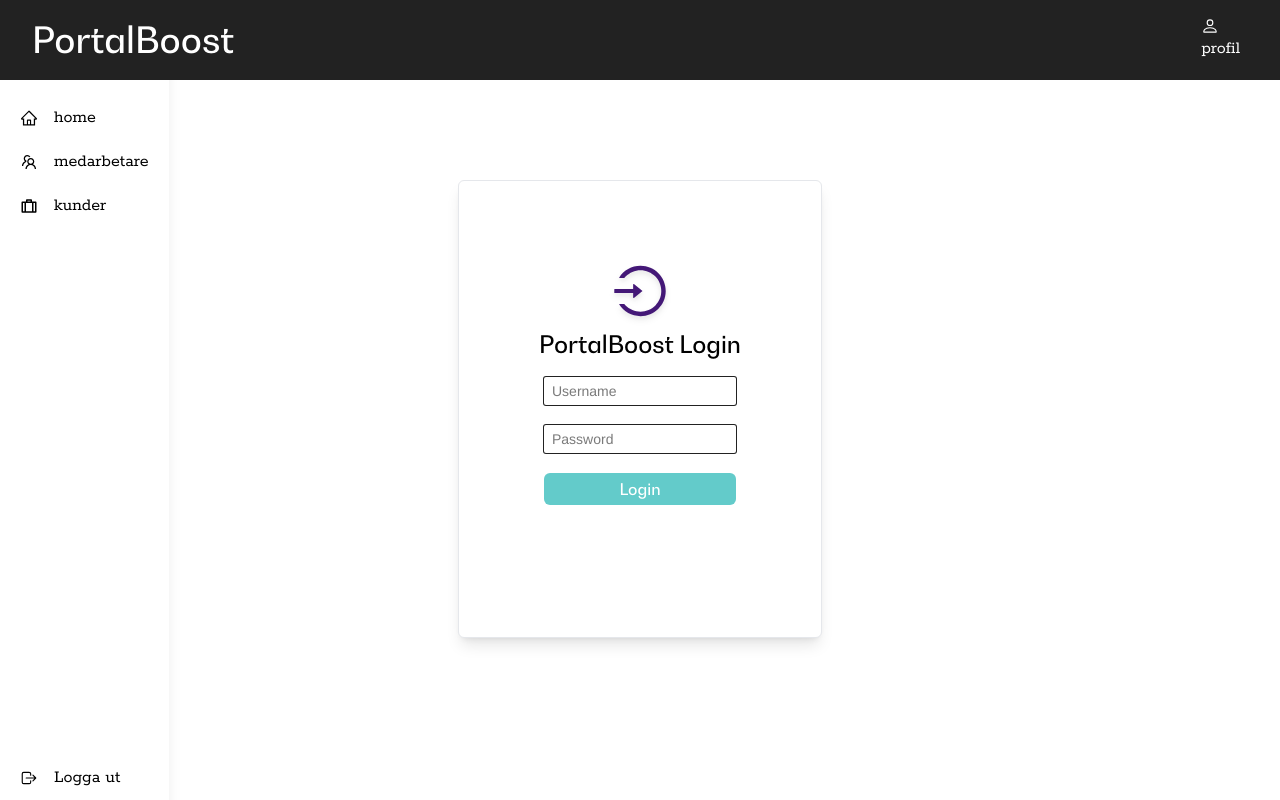
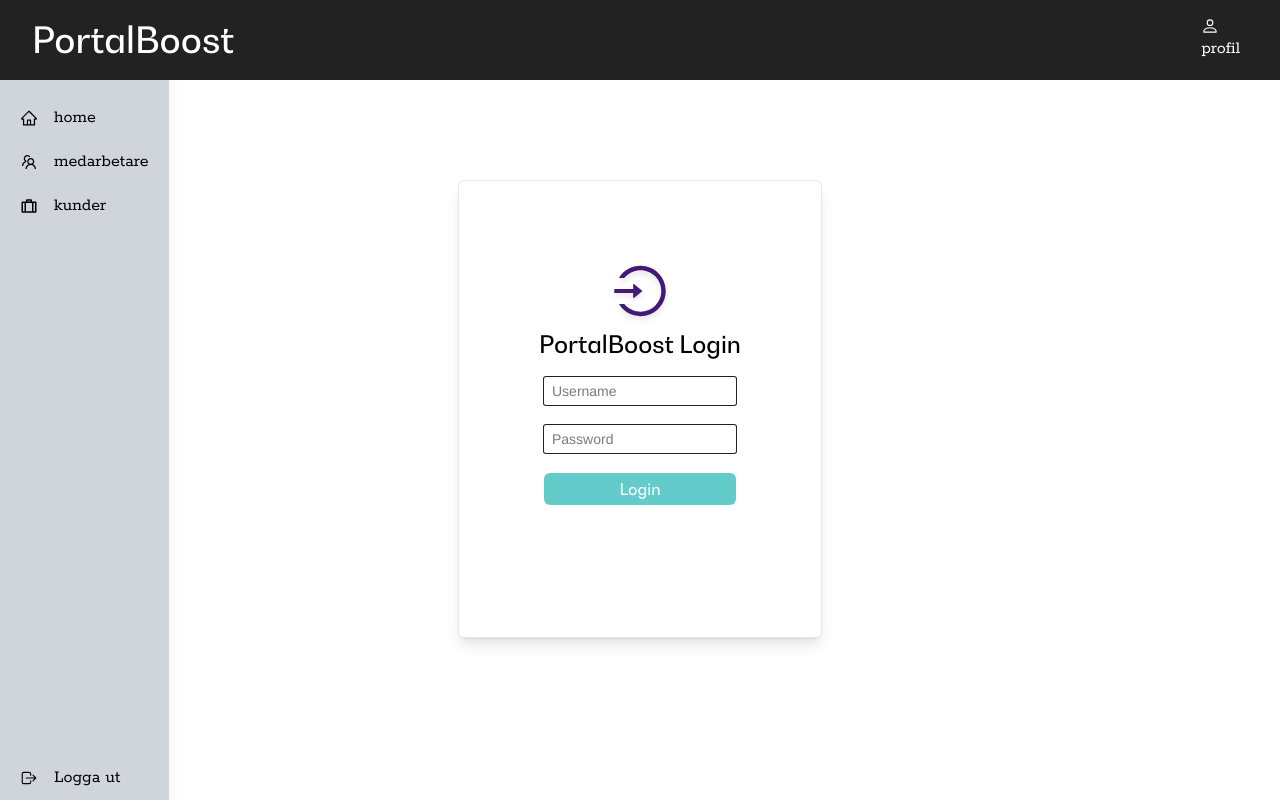
Before and after one commit to PortalBoost/PortalBoost, a React (Vite) app in the folder PortalBoost/ClientApp/: page /login in a window 1280 px wide. Shown: the top 800 px of the page. Built offline with nearby package versions, Linux system fonts and the light colour scheme; no server answers; a web font is replaced by a local one.

Commit message:
color navbar, companypage

```diff
--- a/PortalBoost/ClientApp/src/components/employee/EmployeeSmallIcons.tsx
+++ b/PortalBoost/ClientApp/src/components/employee/EmployeeSmallIcons.tsx
@@ -13,12 +13,11 @@ const testPersons = [
 const EmployeeSmallIcons = ({employee}: {employee: EmployeeModel}) => {
 	return (
 		<div className="grid grid-cols-3 gap-2 ">
-			{employee.map((person) =>
+			{testPersons.map((person) =>
 			<div className="">
 			 <img src="https://media.istockphoto.com/id/1288129985/sv/vektor/saknad-bild-av-en-platsh%C3%A5llare-f%C3%B6r-person.jpg?s=612x612&w=0&k=20&c=xjNT0OYnQAjditiExX4BPXiy5n0irhGiM2A4GfGq99I=" className="border-2 rounded-full px-0 py-4 flex justify-center hover:shadow-md ease-in-out-200 w-20 h-20"></img>
 			 <p className="text-sm flex justify-center">{person.name}</p>
 			 </div>)}
-
 		</div>
 
 	)
--- a/PortalBoost/ClientApp/src/components/navBar/Navbar.tsx
+++ b/PortalBoost/ClientApp/src/components/navBar/Navbar.tsx
@@ -16,7 +16,7 @@ const Navbar: React.FC<{}> = () => {
 
 	return (
 		<div className="fixed top-0 left-0
-		bg-white dark:bg-n-gray shadow-lg">
+		 bg-n-gray shadow-lg">
 
 			<div className="mt-20 pt-6 m-2 text-black p-3 h-screen flex items-start">
 				<ul className="flex flex-col justify-evenly gap-4">
```
